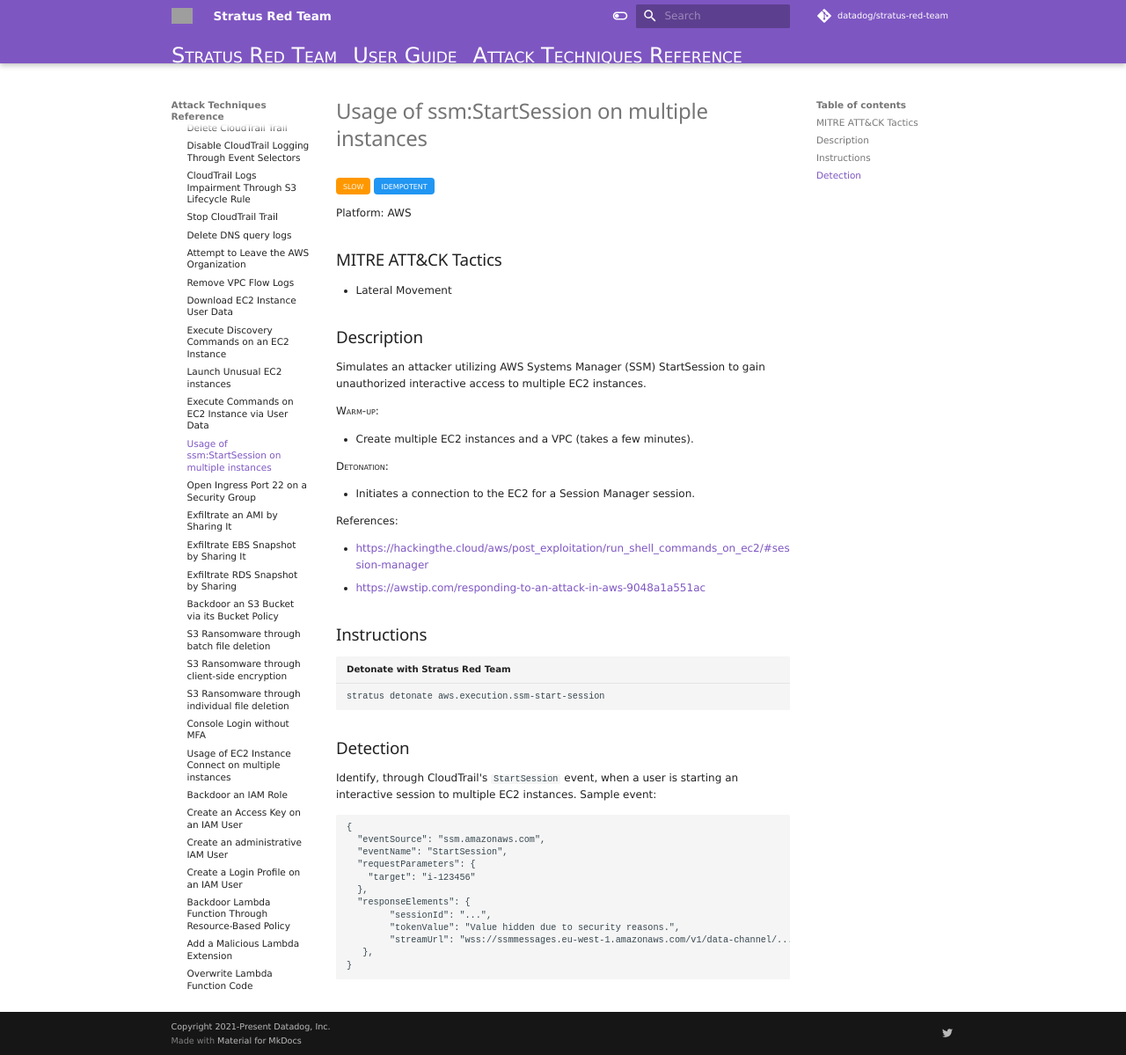
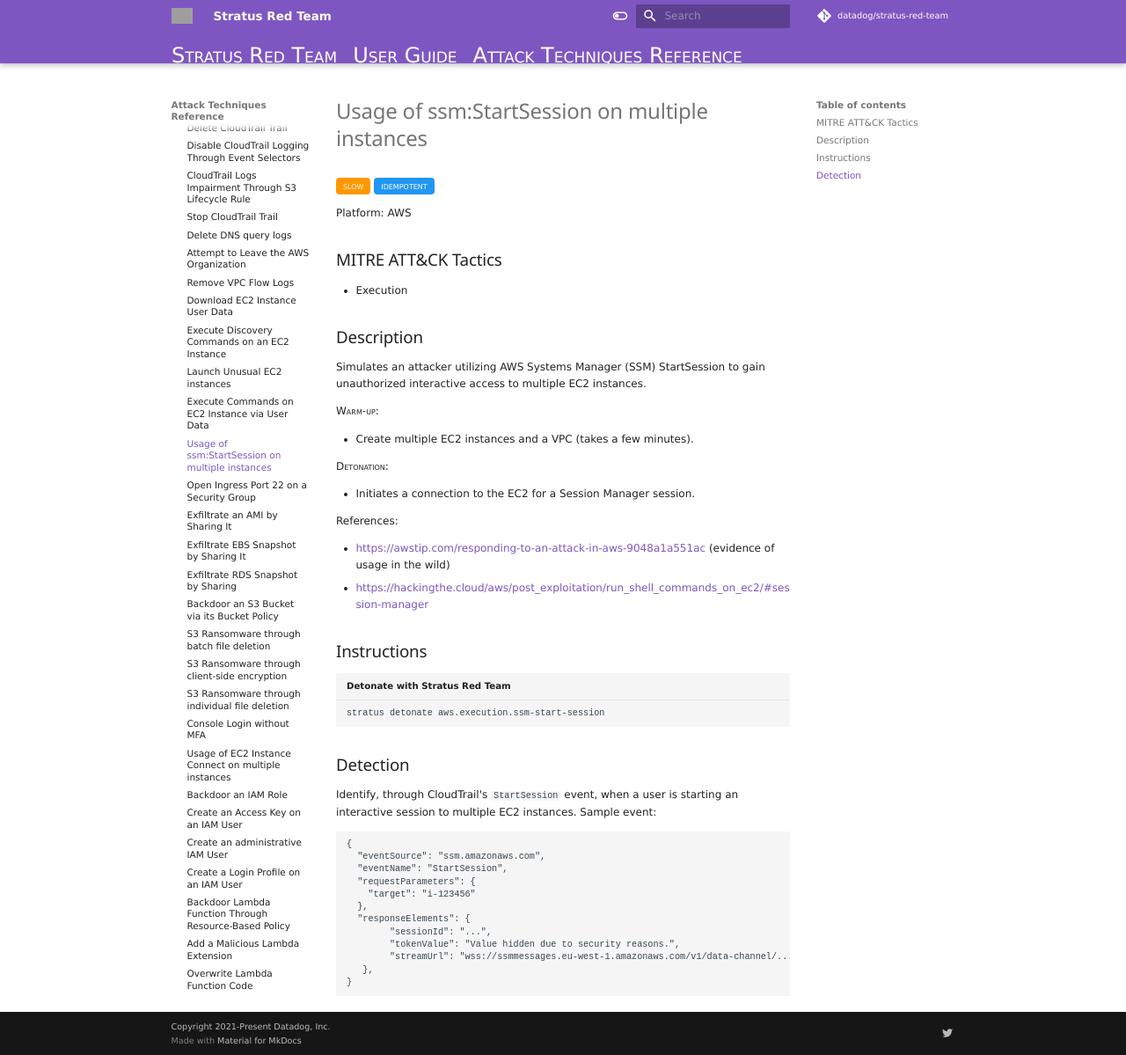
Before and after one commit to DataDog/stratus-red-team, an MkDocs documentation site: the page built from docs/attack-techniques/AWS/aws.execution.ssm-start-session.md, in a window 1280 px wide and 1199 px high. Shown: the whole window at 88% size. Built offline with MkDocs 1.6.1 and Material for MkDocs 9.7.7, drawn with Linux system fonts in a browser that asks for light colours; nearby versions of some CDN libraries; library files that are not in the unit come from our copies; comment, search, counter and statistics services are not loaded; grey boxes are pictures that could not be loaded.

Commit message:
Regenerate docs and small code change to terminate sessions

```diff
--- a/docs/attack-techniques/AWS/aws.execution.ssm-start-session.md
+++ b/docs/attack-techniques/AWS/aws.execution.ssm-start-session.md
@@ -12,7 +12,7 @@
 ## MITRE ATT&CK Tactics
 
 
-- Lateral Movement
+- Execution
 
 ## Description
 
@@ -29,8 +29,8 @@
 
 References:
 
+- https://awstip.com/responding-to-an-attack-in-aws-9048a1a551ac (evidence of usage in the wild)
 - https://hackingthe.cloud/aws/post_exploitation/run_shell_commands_on_ec2/#session-manager
-- https://awstip.com/responding-to-an-attack-in-aws-9048a1a551ac
 
 
 ## Instructions
```
Also changed, not shown: docs/attack-techniques/AWS/index.md (+2 -2 lines), docs/attack-techniques/list.md (+1 -1 lines), docs/index.yaml (+7 -7 lines), 1 other file.
